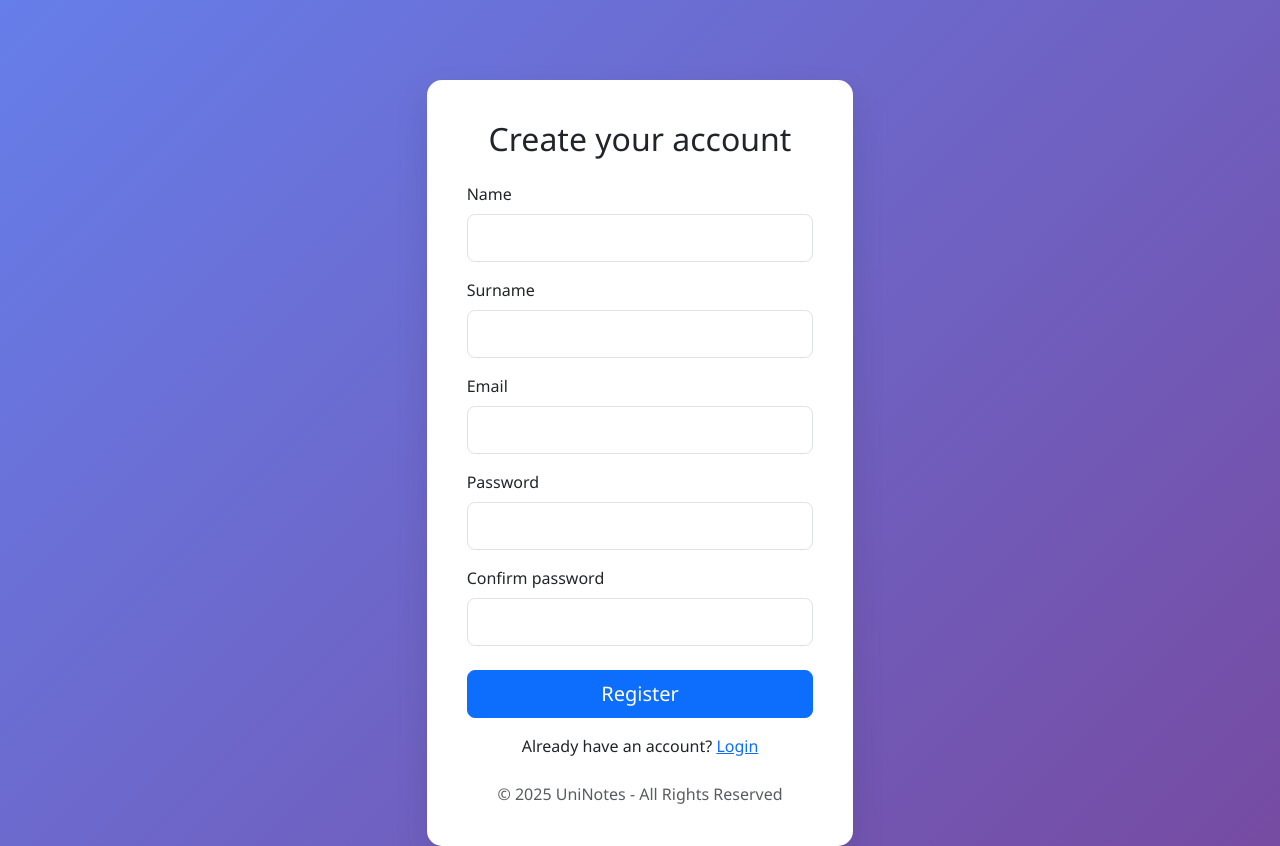
After one commit to Vigno04/Uninotes, a PHP site: page /register.php in a window 1280 px wide. The commit adds this page. Run offline with PHP 8.4, Linux system fonts and the light colour scheme.

Commit message:
Aggiunto form di registrazione

```diff
--- a/login.php
+++ b/login.php
@@ -100,6 +100,11 @@ if ($_SERVER["REQUEST_METHOD"] === "POST") {
             </div>
             <button type="submit" class="btn btn-primary w-100 btn-lg">Login</button>
         </form>
+        <p class="text-center mt-3 mb-0">
+            Don't have an account?
+            <a href="register.php">Register</a>
+        </p>
+
         <p class="text-center text-muted mt-4 mb-0">© 2025 UniNotes - All Rights Reserved</p>
     </div>
 
--- /dev/null
+++ b/register.php
@@ -0,0 +1,125 @@
+<?php
+session_start();
+
+// SAME connection as in login.php
+$host = "localhost";
+$user = "root";
+$password = "";
+$dbname = "uninotes";
+
+$conn = mysqli_connect($host, $user, $password, $dbname);
+if ($conn === false) {
+    die("Connection error: " . mysqli_connect_error());
+}
+
+$message = "";
+
+if ($_SERVER["REQUEST_METHOD"] === "POST") {
+    $name     = trim($_POST["name"] ?? "");
+    $surname  = trim($_POST["surname"] ?? "");
+    $email    = trim($_POST["email"] ?? "");
+    $pass1    = $_POST["password"] ?? "";
+    $pass2    = $_POST["password_confirm"] ?? "";
+
+    // Basic validation
+    if ($name === "" || $surname === "" || $email === "" || $pass1 === "" || $pass2 === "") {
+        $message = '<div class="alert alert-danger">Compila tutti i campi.</div>';
+    } elseif (!filter_var($email, FILTER_VALIDATE_EMAIL)) {
+        $message = '<div class="alert alert-danger">Inserisci una email valida.</div>';
+    } elseif ($pass1 !== $pass2) {
+        $message = '<div class="alert alert-danger">Le password non coincidono.</div>';
+    } else {
+        // Check if email already exists
+        $checkSql = "SELECT id FROM person WHERE email = ? LIMIT 1";
+        $checkStmt = mysqli_prepare($conn, $checkSql);
+        mysqli_stmt_bind_param($checkStmt, "s", $email);
+        mysqli_stmt_execute($checkStmt);
+        $checkResult = mysqli_stmt_get_result($checkStmt);
+
+        if (mysqli_fetch_assoc($checkResult)) {
+            $message = '<div class="alert alert-danger">Esiste già un account con questa email.</div>';
+        } else {
+            // Insert into person
+            $insertPersonSql = "INSERT INTO person (name, surname, email) VALUES (?, ?, ?)";
+            $personStmt = mysqli_prepare($conn, $insertPersonSql);
+            mysqli_stmt_bind_param($personStmt, "sss", $name, $surname, $email);
+
+            if (!mysqli_stmt_execute($personStmt)) {
+                $message = '<div class="alert alert-danger">Errore durante la registrazione (person).</div>';
+            } else {
+                $personId = mysqli_insert_id($conn);
+
+                // For now store password in plain text (like your login.php)
+                // In a real app: $hashed = password_hash($pass1, PASSWORD_DEFAULT);
+                $plainPassword = $pass1;
+                $role = "user";
+
+                $insertUserSql = "INSERT INTO user (person_id, password, role) VALUES (?, ?, ?)";
+                $userStmt = mysqli_prepare($conn, $insertUserSql);
+                mysqli_stmt_bind_param($userStmt, "iss", $personId, $plainPassword, $role);
+
+                if (!mysqli_stmt_execute($userStmt)) {
+                    $message = '<div class="alert alert-danger">Errore durante la registrazione (user).</div>';
+                } else {
+                    // Auto-login after registration (optional)
+                    $_SESSION["person_id"] = $personId;
+                    $_SESSION["name"]      = $name;
+                    $_SESSION["surname"]   = $surname;
+                    $_SESSION["email"]     = $email;
+                    $_SESSION["role"]      = $role;
+
+                    header("Location: userhome.php");
+                    exit();
+                }
+            }
+        }
+    }
+}
+?>
+<!DOCTYPE html>
+<html lang="en">
+<head>
+    <meta charset="UTF-8">
+    <meta name="viewport" content="width=device-width, initial-scale=1">
+    <title>Register - UniNotes</title>
+    <link href="https://cdn.jsdelivr.net/npm/bootstrap@5.3.3/dist/css/bootstrap.min.css" rel="stylesheet">
+    <link rel="stylesheet" href="style.css">
+</head>
+<body class="d-flex align-items-center justify-content-center">
+    <div class="login-card col-11 col-md-6 col-lg-4">
+        <h2 class="text-center mb-4 fw-light">Create your account</h2>
+        <?= $message ?>
+        <form action="" method="POST">
+            <div class="mb-3">
+                <label class="form-label">Name</label>
+                <input type="text" name="name" class="form-control form-control-lg" required>
+            </div>
+            <div class="mb-3">
+                <label class="form-label">Surname</label>
+                <input type="text" name="surname" class="form-control form-control-lg" required>
+            </div>
+            <div class="mb-3">
+                <label class="form-label">Email</label>
+                <input type="email" name="email" class="form-control form-control-lg" required>
+            </div>
+            <div class="mb-3">
+                <label class="form-label">Password</label>
+                <input type="password" name="password" class="form-control form-control-lg" required>
+            </div>
+            <div class="mb-4">
+                <label class="form-label">Confirm password</label>
+                <input type="password" name="password_confirm" class="form-control form-control-lg" required>
+            </div>
+            <button type="submit" class="btn btn-primary w-100 btn-lg">Register</button>
+
+            <p class="text-center mt-3 mb-0">
+                Already have an account?
+                <a href="login.php">Login</a>
+            </p>
+        </form>
+        <p class="text-center text-muted mt-4 mb-0">© 2025 UniNotes - All Rights Reserved</p>
+    </div>
+
+    <script src="https://cdn.jsdelivr.net/npm/bootstrap@5.3.3/dist/js/bootstrap.bundle.min.js"></script>
+</body>
+</html>
--- a/userhome.php
+++ b/userhome.php
@@ -19,7 +19,7 @@ if (!isset($_SESSION['person_id'])) {
 <body>
     <div class="container">
         <div class="home-card mx-auto col-11 col-md-8 col-lg-6 text-center">
-            <h1 class="welcome-text">Hello, <strong><?php echo htmlspecialchars($_SESSION["username"]); ?></strong>!</h1>
+            <h1 class="welcome-text">Hello, <strong><?php echo htmlspecialchars($_SESSION["name"]); ?></strong>!</h1>
             <span class="role-badge badge bg-success text-white">User Account</span>
             <hr>
             <p class="lead">Welcome to your personal dashboard.</p>
```
